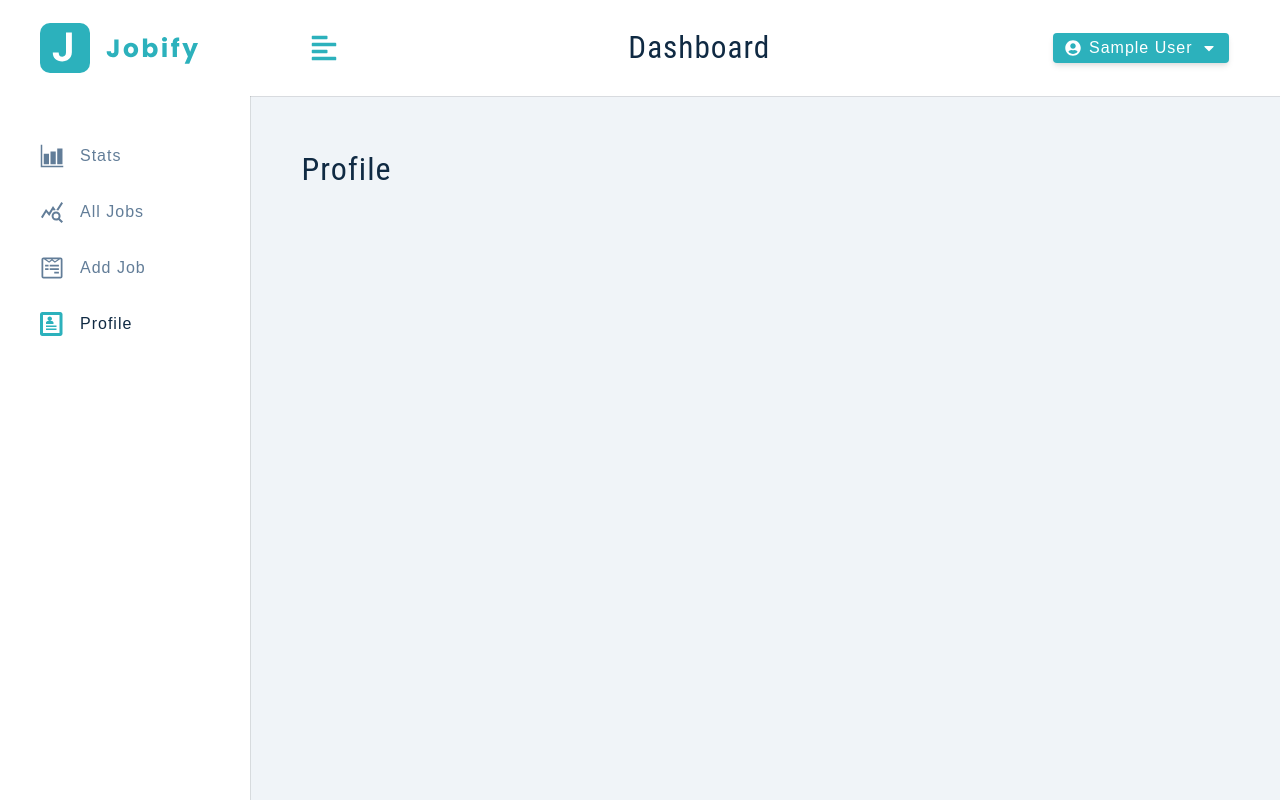
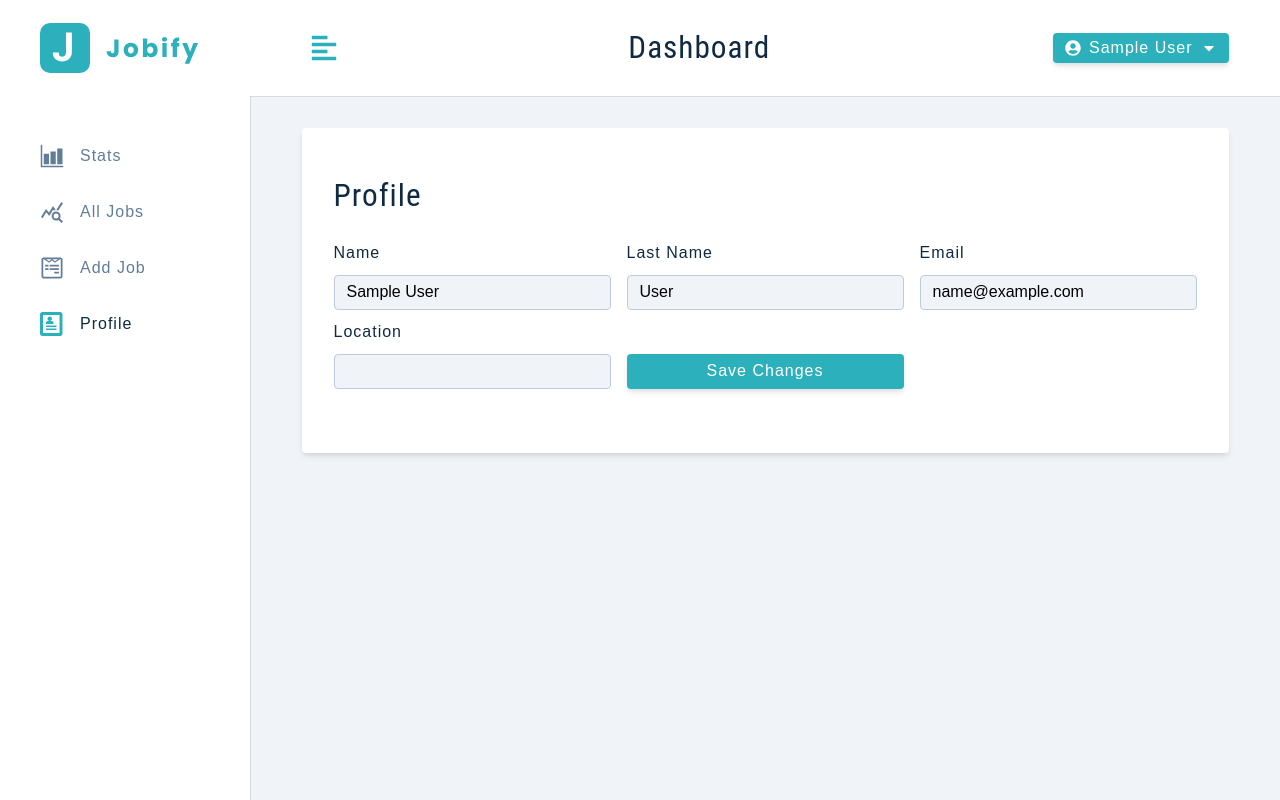
Before and after one commit to mnyef/MERN---Jobify, a React (Create React App) app in the folder client/: page /profile in a window 1280 px wide. Built offline with nearby package versions, Linux system fonts and the light colour scheme; sample sign-in values are in the browser's storage.

Commit message:
Profile Page

```diff
--- a/client/src/context/appContext.js
+++ b/client/src/context/appContext.js
@@ -150,6 +150,10 @@
     removeUserFromLocalStorage();
   };
 
+  const updateUser = async (currentUser) => {
+    console.log(currentUser);
+  };
+
   return (
     <AppContext.Provider
       value={{
@@ -160,6 +164,7 @@
         setupUser,
         toggleSidebar,
         logoutUser,
+        updateUser,
       }}
     >
       {children}
--- a/client/src/pages/dashboard/Profile.js
+++ b/client/src/pages/dashboard/Profile.js
@@ -1,4 +1,66 @@
+import { useState } from 'react';
+import { FormRow, Alert } from '../../components';
+import { useAppContext } from '../../context/appContext';
+import Wrapper from '../../assets/wrappers/DashboardFormPage';
+
 const Profile = () => {
-  return <h1>Profile</h1>;
+  const { user, showAlert, displayAlert, updateUser, isLoading } =
+    useAppContext();
+  const [name, setName] = useState(user?.name);
+  const [email, setEmail] = useState(user?.email);
+  const [lastName, setLastName] = useState(user?.lastName);
+  const [location, setLocation] = useState(user?.location);
+
+  const handleSubmit = (e) => {
+    e.preventDefault();
+    // if (!name || !email || !lastName || !location) {
+    //   displayAlert();
+    //   return;
+    // }
+
+    updateUser({ name, email, lastName, location });
+  };
+  return (
+    <Wrapper>
+      <form className='form' onSubmit={handleSubmit}>
+        <h3>profile</h3>
+        {showAlert && <Alert />}
+
+        {/* name */}
+        <div className='form-center'>
+          <FormRow
+            type='text'
+            name='name'
+            value={name}
+            handleChange={(e) => setName(e.target.value)}
+          />
+          <FormRow
+            labelText='last name'
+            type='text'
+            name='lastName'
+            value={lastName}
+            handleChange={(e) => setLastName(e.target.value)}
+          />
+          <FormRow
+            type='email'
+            name='email'
+            value={email}
+            handleChange={(e) => setEmail(e.target.value)}
+          />
+
+          <FormRow
+            type='text'
+            name='location'
+            value={location}
+            handleChange={(e) => setLocation(e.target.value)}
+          />
+          <button className='btn btn-block' type='submit' disabled={isLoading}>
+            {isLoading ? 'Please Wait...' : 'save changes'}
+          </button>
+        </div>
+      </form>
+    </Wrapper>
+  );
 };
+
 export default Profile;
```
